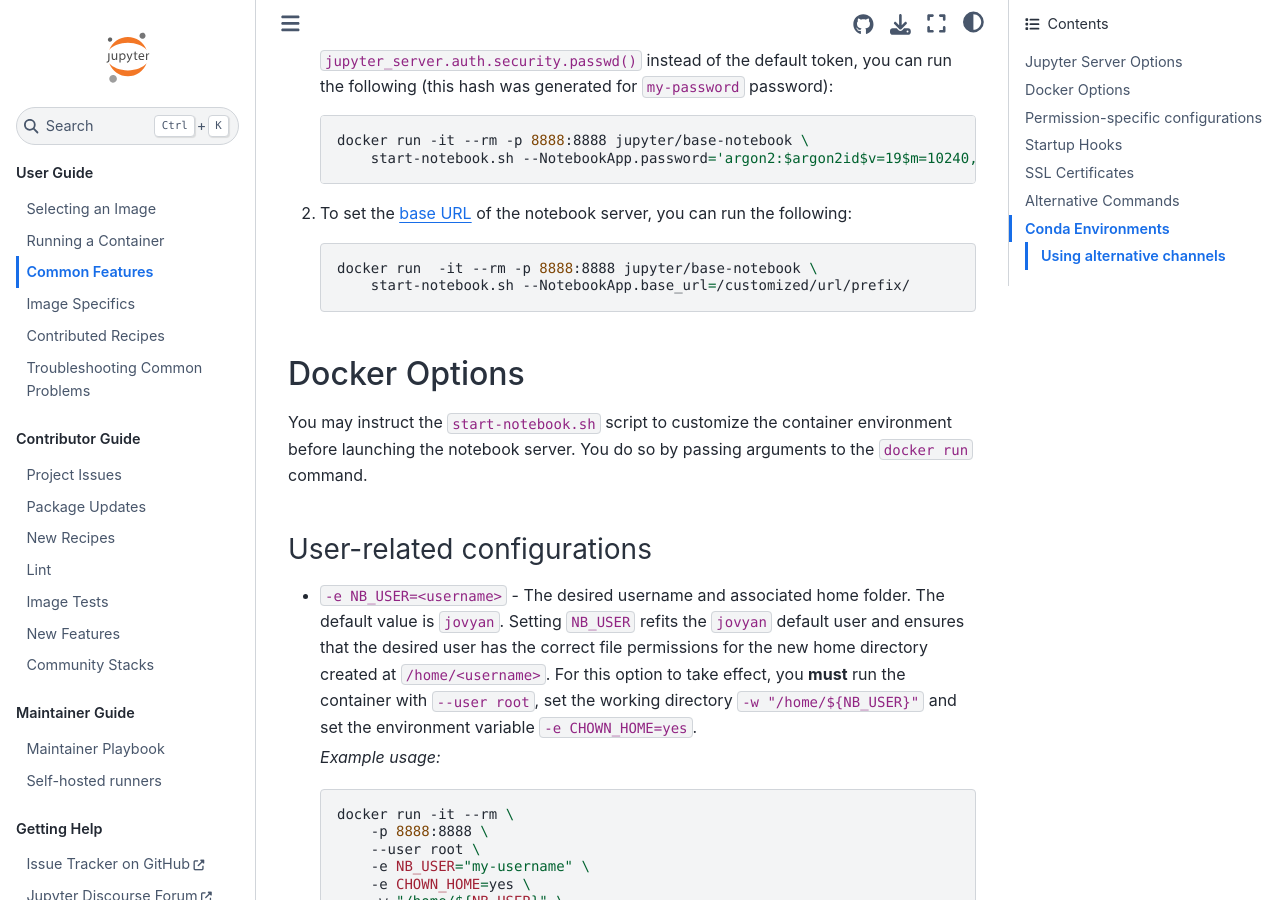
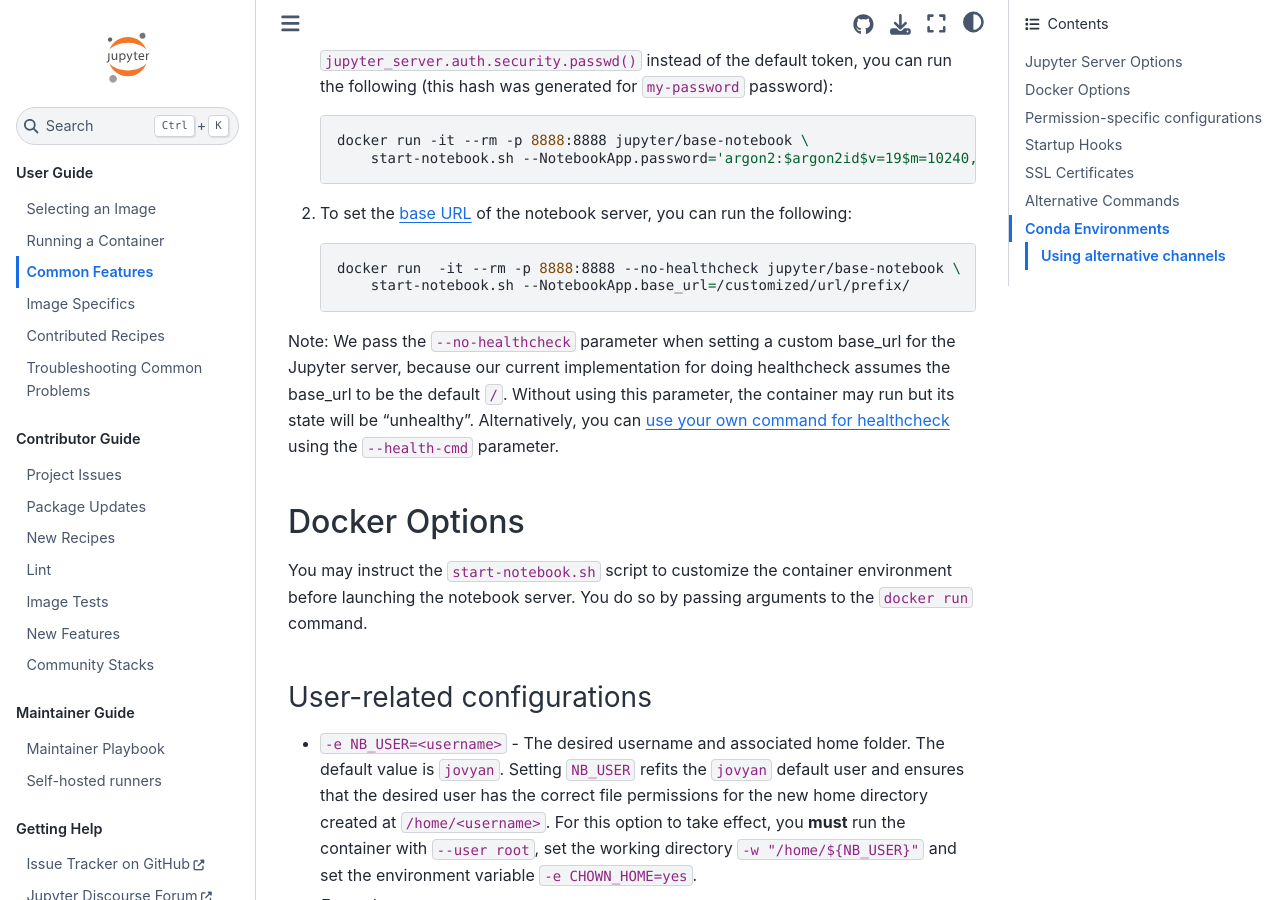
Before and after one commit to jupyter/docker-stacks, a Sphinx documentation site: the page built from docs/using/common.md, in a window 1280 px wide and 900 px high, scrolled down 460 px. Built offline with Sphinx 7.4.7 and the Sphinx Book theme 1.1.4, drawn with Linux system fonts in a browser that asks for light colours; some of the changed text lies outside the part shown.

Commit message:
Update documentation

````diff
--- a/docs/using/common.md
+++ b/docs/using/common.md
@@ -22,9 +22,12 @@
 2. To set the [base URL](https://jupyter-server.readthedocs.io/en/latest/operators/public-server.html#running-the-notebook-with-a-customized-url-prefix) of the notebook server, you can run the following:
 
    ```bash
-   docker run  -it --rm -p 8888:8888 jupyter/base-notebook \
+   docker run  -it --rm -p 8888:8888 --no-healthcheck jupyter/base-notebook \
        start-notebook.sh --NotebookApp.base_url=/customized/url/prefix/
    ```
+Note: We pass the `--no-healthcheck` parameter when setting a custom base_url for the Jupyter server, because our current implementation
+for doing healthcheck assumes the base_url to be the default `/`. Without using this parameter, the container may run but its state
+will be "unhealthy". Alternatively, you can [use your own command for healthcheck](https://docs.docker.com/engine/reference/run/#healthcheck) using the `--health-cmd` parameter.
 
 ## Docker Options
 
@@ -123,6 +126,7 @@
   The variables are unset after the hooks have been executed but before the command provided to the startup script runs.
 - `-e NOTEBOOK_ARGS="--log-level='DEBUG' --dev-mode"` - Adds custom options to add to `jupyter` commands.
   This way, the user could use any option supported by `jupyter` subcommand.
+- `-e JUPYTER_PORT=8117` - Change the port that Jupyter is using to the value of the `$JUPYTER_PORT` environment variable. This maybe useful if you run multiple instances of Jupyter in swarm mode and want to use different port for each instance.
 
 ## Startup Hooks
 
````
